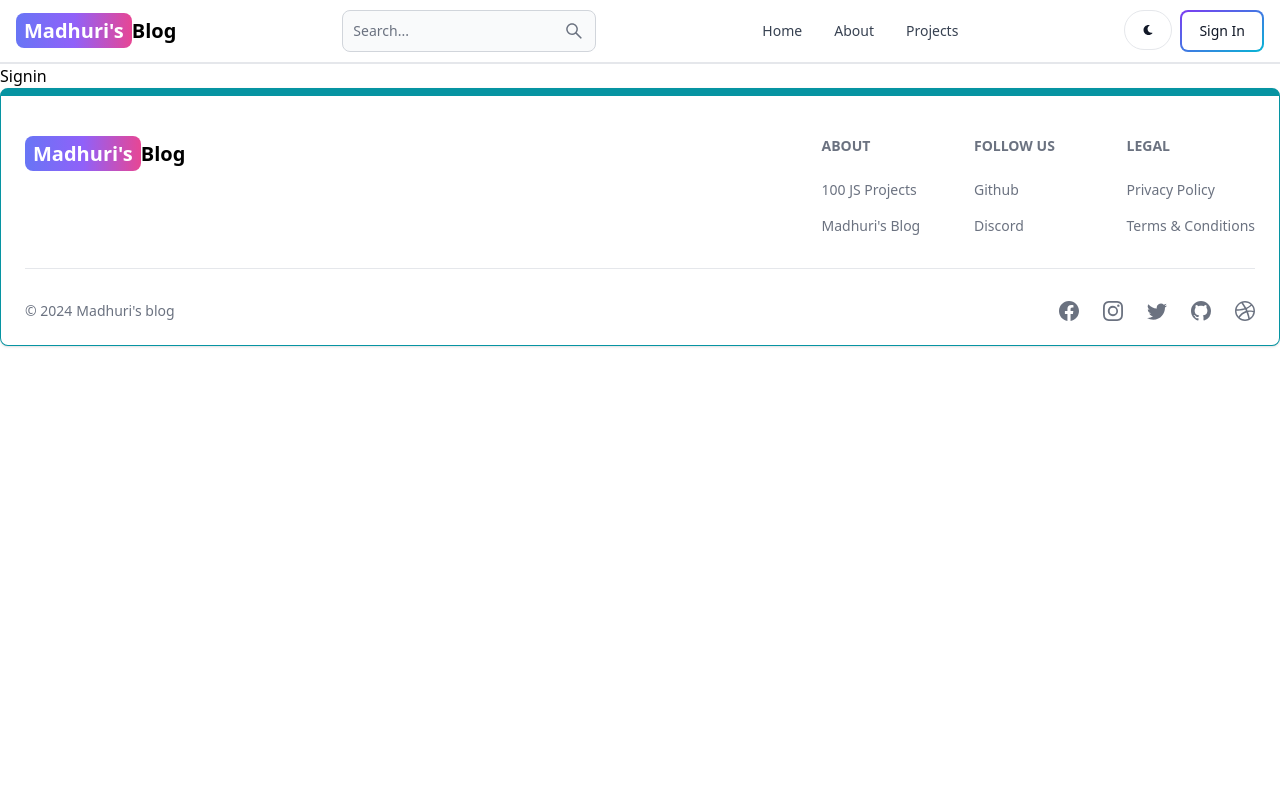
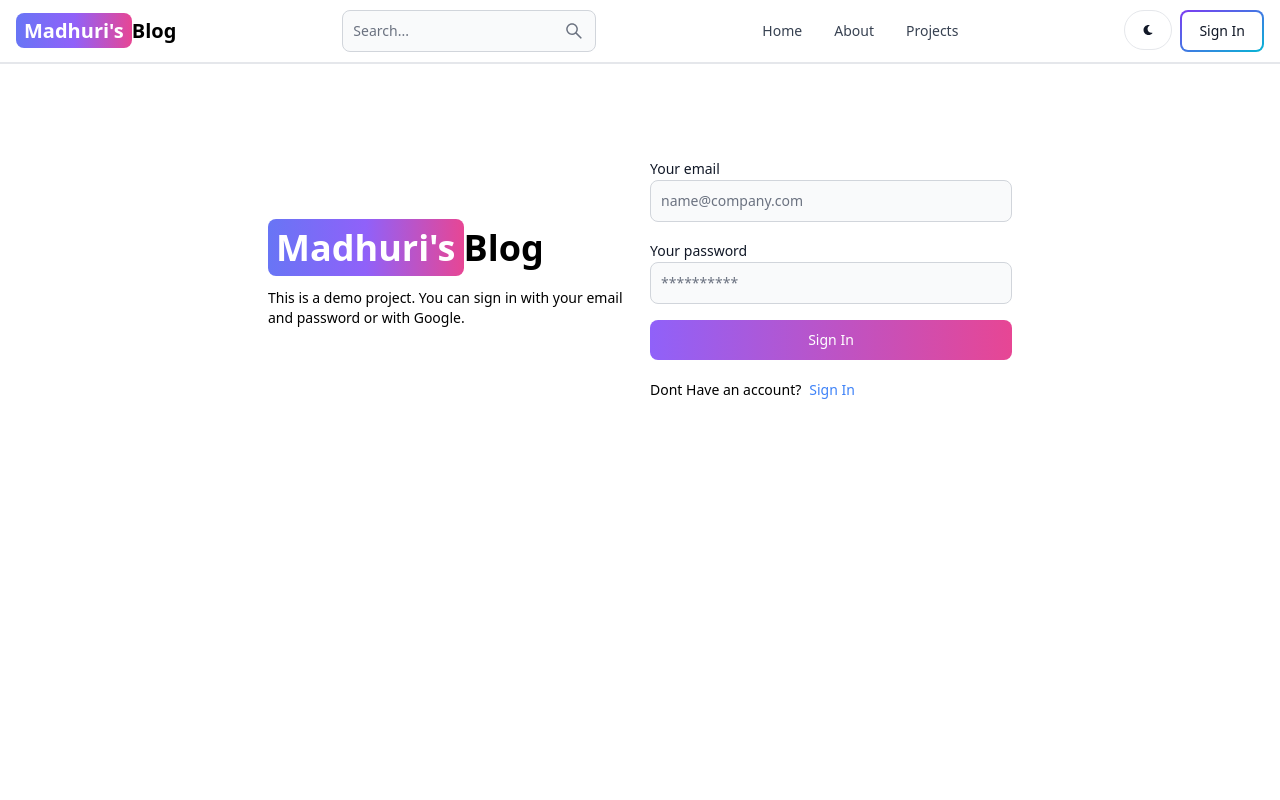
Before and after one commit to Madhuri-Katta-github/mern-blog, a React (Vite) app in the folder client/: page /sign-in in a window 1280 px wide. Shown: the top 800 px of the page. Built offline with nearby package versions, Linux system fonts and the light colour scheme.

Commit message:
complete signin page functionality

```diff
--- a/client/src/pages/Signin.jsx
+++ b/client/src/pages/Signin.jsx
@@ -1,6 +1,109 @@
+import { Alert, Button, Label, Spinner, TextInput } from "flowbite-react";
+import { useState } from "react";
+import { Link, useNavigate } from "react-router-dom";
 
-export default function Signin() {
+export default function SignIn() {
+  const [formData, setFormData] = useState({});
+  const [errorMessage, setErrorMessage] = useState(null);
+  const [loading, setLoading] = useState(false);
+  const navigate = useNavigate();
+
+  const handleChange = (e) => {
+    setFormData({ ...formData, [e.target.id]: e.target.value.trim() });
+  };
+
+  const handleSubmit = async (e) => {
+    e.preventDefault();
+    if (!formData.email || !formData.password) {
+      return setErrorMessage("Please fill out all fields.");
+    }
+    try {
+      setLoading(true);
+      setErrorMessage(null);
+      const res = await fetch("/api/auth/signin", {
+        method: "POST",
+        headers: { "Content-Type": "application/json" },
+        body: JSON.stringify(formData),
+      });
+      const data = await res.json();
+      if (data.success === false) {
+        return setErrorMessage(data.message);
+      }
+      setLoading(false);
+      if (res.ok) {
+        navigate("/");
+      }
+    } catch (error) {
+      setErrorMessage(error.message);
+      setLoading(false);
+    }
+  };
+
   return (
-    <div>Signin</div>
-  )
+    <div className="min-h-screen mt-20 ">
+      <div className="flex p-3 max-w-3xl mx-auto flex-col md:flex-row md:items-center gap-5">
+        {/* left */}
+        <div className="flex-1">
+          <Link to="/" className="font-bold dark:text-white text-4xl">
+            <span className="px-2 py-1 bg-gradient-to-r from-indigo-500 via-purple-500 to-pink-500 rounded-lg text-white">
+              Madhuri's
+            </span>
+            Blog
+          </Link>
+          <p className="text-sm mt-5">
+            This is a demo project. You can sign in with your email and password
+            or with Google.
+          </p>
+        </div>
+        {/* right */}
+        <div className="flex-1">
+          <form className="flex flex-col gap-4" onSubmit={handleSubmit}>
+            <div>
+              <Label value="Your email" />
+              <TextInput
+                type="email"
+                placeholder="name@company.com"
+                id="email"
+                onChange={handleChange}
+              />
+            </div>
+            <div>
+              <Label value="Your password" />
+              <TextInput
+                type="password"
+                placeholder="**********"
+                id="password"
+                onChange={handleChange}
+              />
+            </div>
+            <Button
+              gradientDuoTone="purpleToPink"
+              type="submit"
+              disabled={loading}
+            >
+              {loading ? (
+                <>
+                  <Spinner size="sm" />
+                  <span className="pl-3">Loading...</span>
+                </>
+              ) : (
+                "Sign In"
+              )}
+            </Button>
+          </form>
+          <div className="flex gap-2 text-sm mt-5">
+            <span>Dont Have an account?</span>
+            <Link to="/sign-up" className="text-blue-500">
+              Sign In
+            </Link>
+          </div>
+          {errorMessage && (
+            <Alert className="mt-5" color="failure">
+              {errorMessage}
+            </Alert>
+          )}
+        </div>
+      </div>
+    </div>
+  );
 }
```
